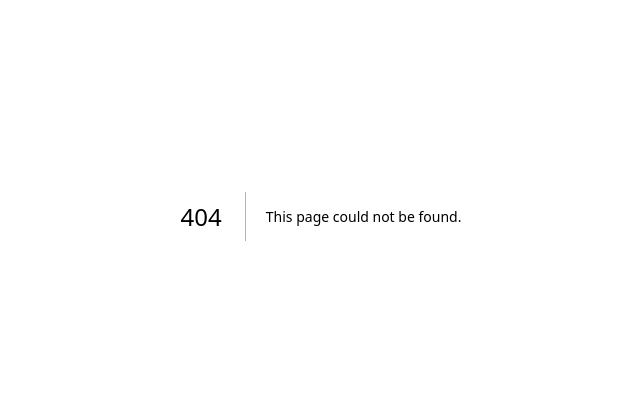
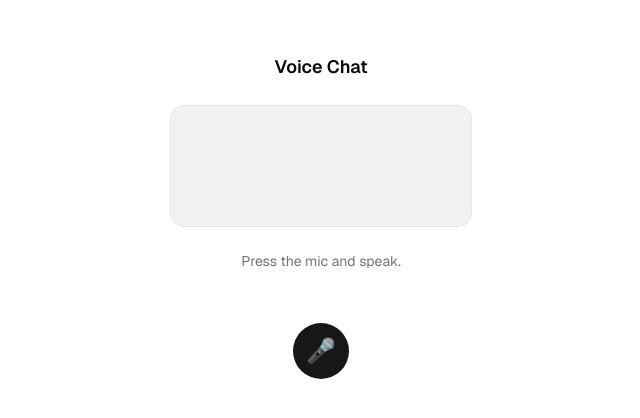
Before and after one commit to AkshayG99/NavCane, a Next.js app in the folder navcane/: page /chatbar in a window 1280 px wide. Before the commit this address had no page. Shown: the part 184-602 px from the top of the page, without its empty margins (319-959 px from the left). Built offline with nearby package versions, Linux system fonts and the light colour scheme.

Commit message:
add voice visualizer chat at /chatbar, fix fonts

```diff
--- /dev/null
+++ b/navcane/src/app/chatbar/page.tsx
@@ -0,0 +1,5 @@
+import { VoiceChat } from "@/components/voice-chat"
+
+export default function ChatbarPage() {
+  return <VoiceChat />
+}
--- a/navcane/src/app/globals.css
+++ b/navcane/src/app/globals.css
@@ -7,7 +7,7 @@
 @theme inline {
   --color-background: var(--background);
   --color-foreground: var(--foreground);
-  --font-sans: var(--font-sans);
+  --font-sans: var(--font-geist-sans);
   --font-mono: var(--font-geist-mono);
   --font-heading: var(--font-sans);
   --color-sidebar-ring: var(--sidebar-ring);
--- /dev/null
+++ b/navcane/src/components/voice-chat.tsx
@@ -0,0 +1,188 @@
+"use client"
+
+import { useState, useRef, useEffect, useCallback } from "react"
+
+export function VoiceChat() {
+  const [listening, setListening] = useState(false)
+  const [transcript, setTranscript] = useState("")
+  const [response, setResponse] = useState("")
+  const [volume, setVolume] = useState(0)
+  const canvasRef = useRef<HTMLCanvasElement>(null)
+  const recognitionRef = useRef<any>(null)
+  const animRef = useRef<number>(0)
+  const audioCtxRef = useRef<AudioContext | null>(null)
+  const analyserRef = useRef<AnalyserNode | null>(null)
+  const sourceRef = useRef<MediaStreamAudioSourceNode | null>(null)
+  const streamRef = useRef<MediaStream | null>(null)
+
+  const drawVisualizer = useCallback(() => {
+    if (!canvasRef.current || !analyserRef.current) return
+    const canvas = canvasRef.current
+    const ctx = canvas.getContext("2d")!
+    const analyser = analyserRef.current
+    const bufferLength = analyser.frequencyBinCount
+    const dataArray = new Uint8Array(bufferLength)
+
+    function draw() {
+      analyser.getByteFrequencyData(dataArray)
+      ctx.clearRect(0, 0, canvas.width, canvas.height)
+
+      const barCount = 32
+      const step = Math.floor(bufferLength / barCount)
+      let sum = 0
+
+      for (let i = 0; i < barCount; i++) {
+        const value = dataArray[i * step]
+        sum += value
+        const barHeight = (value / 255) * canvas.height * 0.9
+        const barWidth = (canvas.width / barCount) - 4
+        const x = i * (canvas.width / barCount) + 2
+        const y = canvas.height - barHeight
+
+        const hue = 200 + (value / 255) * 160
+        ctx.fillStyle = `hsl(${hue}, 80%, 60%)`
+        ctx.fillRect(x, y, barWidth, barHeight)
+      }
+
+      setVolume(sum / barCount / 255)
+      animRef.current = requestAnimationFrame(draw)
+    }
+
+    draw()
+  }, [])
+
+  async function startListening() {
+    try {
+      const stream = await navigator.mediaDevices.getUserMedia({ audio: true })
+      streamRef.current = stream
+
+      const audioCtx = new AudioContext()
+      audioCtxRef.current = audioCtx
+      const source = audioCtx.createMediaStreamSource(stream)
+      sourceRef.current = source
+      const analyser = audioCtx.createAnalyser()
+      analyser.fftSize = 256
+      source.connect(analyser)
+      analyserRef.current = analyser
+
+      drawVisualizer()
+      setListening(true)
+
+      const SpeechRecognition =
+        (window as any).SpeechRecognition || (window as any).webkitSpeechRecognition
+      if (!SpeechRecognition) {
+        setTranscript("Speech recognition not supported in this browser.")
+        return
+      }
+
+      const recognition = new SpeechRecognition()
+      recognition.lang = "en-US"
+      recognition.interimResults = true
+      recognition.continuous = true
+
+      recognition.onresult = (event: any) => {
+        let final = ""
+        for (let i = event.resultIndex; i < event.results.length; i++) {
+          final += event.results[i][0].transcript
+        }
+        setTranscript(final)
+      }
+
+      recognition.start()
+      recognitionRef.current = recognition
+    } catch {
+      setTranscript("Microphone access denied.")
+    }
+  }
+
+  function stopListening() {
+    recognitionRef.current?.stop()
+    recognitionRef.current = null
+    streamRef.current?.getTracks().forEach((t) => t.stop())
+    streamRef.current = null
+    audioCtxRef.current?.close()
+    audioCtxRef.current = null
+    analyserRef.current = null
+    cancelAnimationFrame(animRef.current)
+    setListening(false)
+    setVolume(0)
+
+    if (canvasRef.current) {
+      const ctx = canvasRef.current.getContext("2d")!
+      ctx.clearRect(0, 0, canvasRef.current.width, canvasRef.current.height)
+    }
+  }
+
+  useEffect(() => {
+    return () => {
+      stopListening()
+    }
+  }, [])
+
+  async function sendPrompt() {
+    if (!transcript.trim()) return
+    try {
+      const res = await fetch("http://localhost:8080/ask", {
+        method: "POST",
+        headers: { "Content-Type": "application/json" },
+        body: JSON.stringify({ prompt: transcript }),
+      })
+      const data = await res.json()
+      setResponse(data.answer)
+      const utterance = new SpeechSynthesisUtterance(data.answer)
+      utterance.rate = 0.95
+      speechSynthesis.speak(utterance)
+    } catch {
+      setResponse("Could not reach the server.")
+    }
+  }
+
+  return (
+    <div className="flex flex-col items-center justify-center h-screen gap-6 px-4">
+      <h1 className="text-lg font-semibold">Voice Chat</h1>
+
+      <canvas
+        ref={canvasRef}
+        width={300}
+        height={120}
+        className="rounded-xl border bg-black/5 dark:bg-white/5"
+      />
+
+      <p className="text-sm text-muted-foreground min-h-[3rem] text-center max-w-md">
+        {transcript || (listening ? "Listening..." : "Press the mic and speak.")}
+      </p>
+
+      {response && (
+        <p className="text-sm bg-muted rounded-xl px-4 py-2 max-w-md text-center">
+          {response}
+        </p>
+      )}
+
+      <div className="flex gap-3">
+        {!listening ? (
+          <button
+            onClick={startListening}
+            className="size-14 rounded-full bg-primary text-primary-foreground text-2xl flex items-center justify-center hover:opacity-90 transition"
+          >
+            🎤
+          </button>
+        ) : (
+          <>
+            <button
+              onClick={sendPrompt}
+              className="size-14 rounded-full bg-green-600 text-white text-xl flex items-center justify-center hover:opacity-90 transition"
+            >
+              ➤
+            </button>
+            <button
+              onClick={stopListening}
+              className="size-14 rounded-full bg-destructive text-destructive-foreground text-xl flex items-center justify-center hover:opacity-90 transition"
+            >
+              ■
+            </button>
+          </>
+        )}
+      </div>
+    </div>
+  )
+}
```
